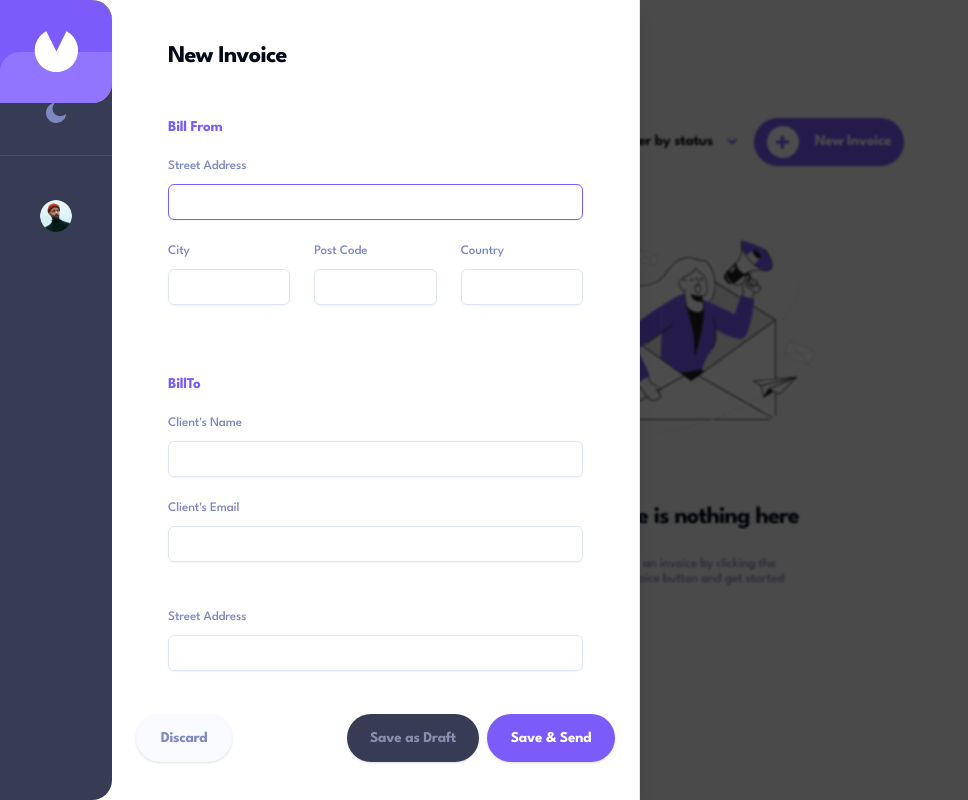
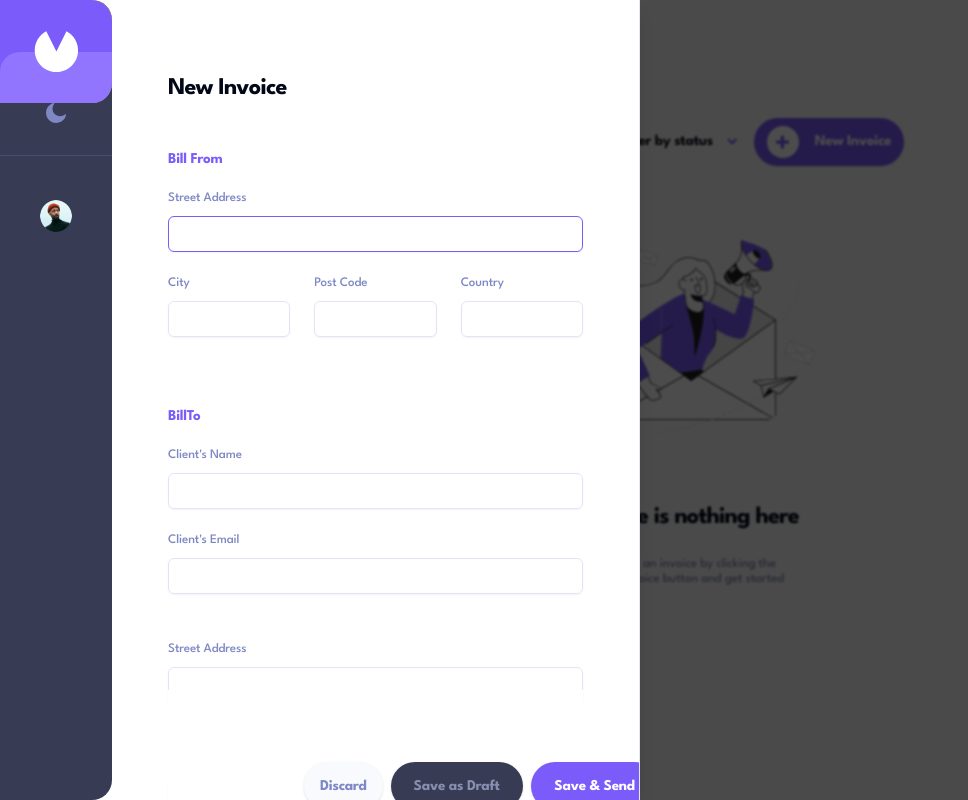
Before and after one commit to eestaniel/invoice-app, a Next.js app: page /dashboard/invoices in a window 1280 px wide. Both pictures are taken after a click on the button "New Invoice". Shown: the whole page, without its empty margins (0-968 px from the left). Built offline with nearby package versions, Linux system fonts and the light colour scheme; no server answers; the database is empty.

Commit message:
Fix overflow

```diff
--- a/src/app/dashboard/invoices/components/invoice_forms/SheetView.jsx
+++ b/src/app/dashboard/invoices/components/invoice_forms/SheetView.jsx
@@ -117,7 +117,7 @@ export default function SheetView({setSheetOpen, sheetType, data}) {
     <FormProvider {...methods}>
       <form onSubmit={methods.handleSubmit(onSubmit, onInvalid)}>
         <div id="thisForm"
-             className="xl:pl-[10.5rem] xl:pr-[3.5rem] w-full overflow-auto xl:mt-10 flex flex-col flex-grow h-fit">
+             className="px-6 pt-8 xl:pl-[10.5rem] xl:pr-[3.5rem] w-full  xl:mt-10 flex flex-col flex-grow h-fit">
           <h1 className="heading-m">New Invoice</h1>
 
           {/* Bill From*/}
@@ -131,16 +131,17 @@ export default function SheetView({setSheetOpen, sheetType, data}) {
 
           {/* Invoice Item List */}
           <InvoiceList fields={fields} onAppend={append} onRemove={remove}/>
+          {/* Button Groups*/}
+          <div className="container-bottom-nav w-full h-[6.875rem] xl:sticky xl:bottom-0 bg-white xl:pl-[7rem]">
+            {sheetType !== 'edit' ?
+              <CreateButtons/>
+              :
+              <EditButtons/>
+            }
+          </div>
         </div>
 
-        {/* Button Groups*/}
-        <div className="container-bottom-nav w-full h-[6.875rem] sticky bottom-0 bg-white pl-[7rem]">
-          {sheetType !== 'edit' ?
-            <CreateButtons/>
-            :
-            <EditButtons/>
-          }
-        </div>
+
       </form>
     </FormProvider>
   );
```
